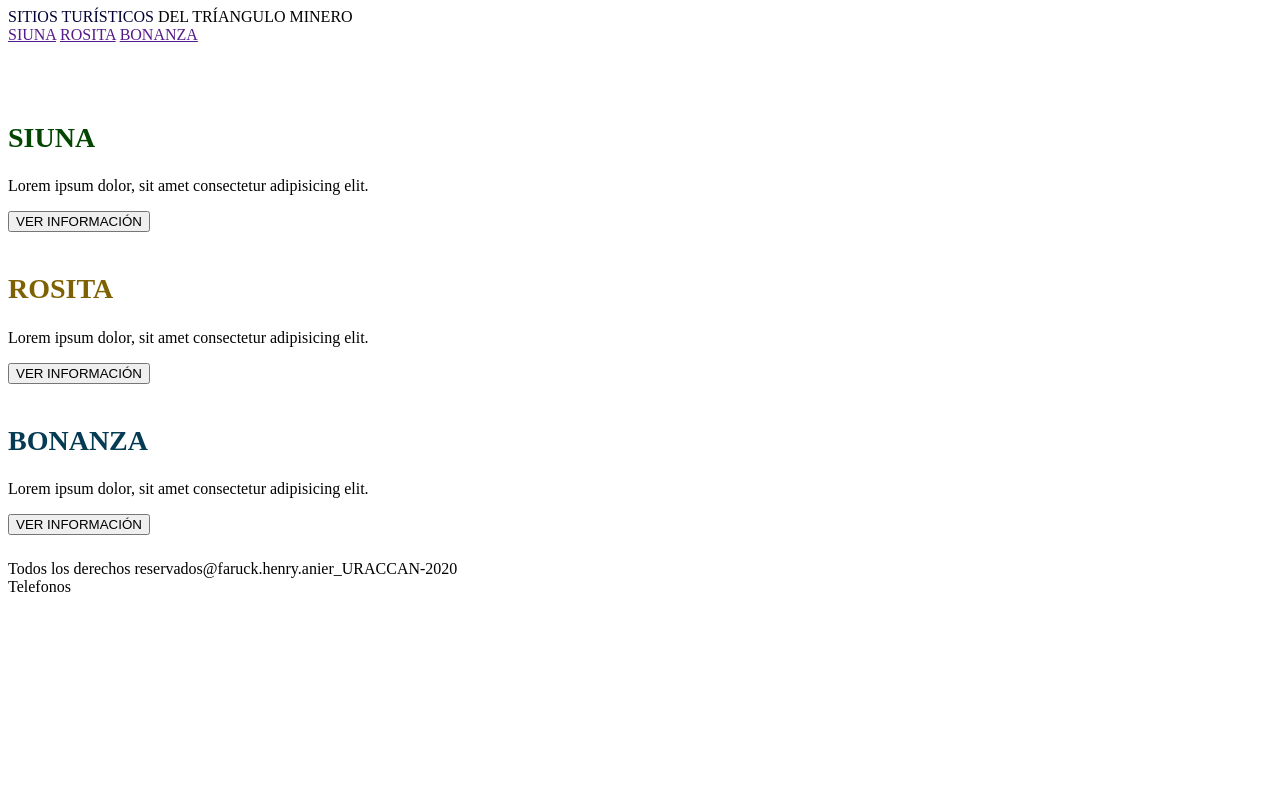
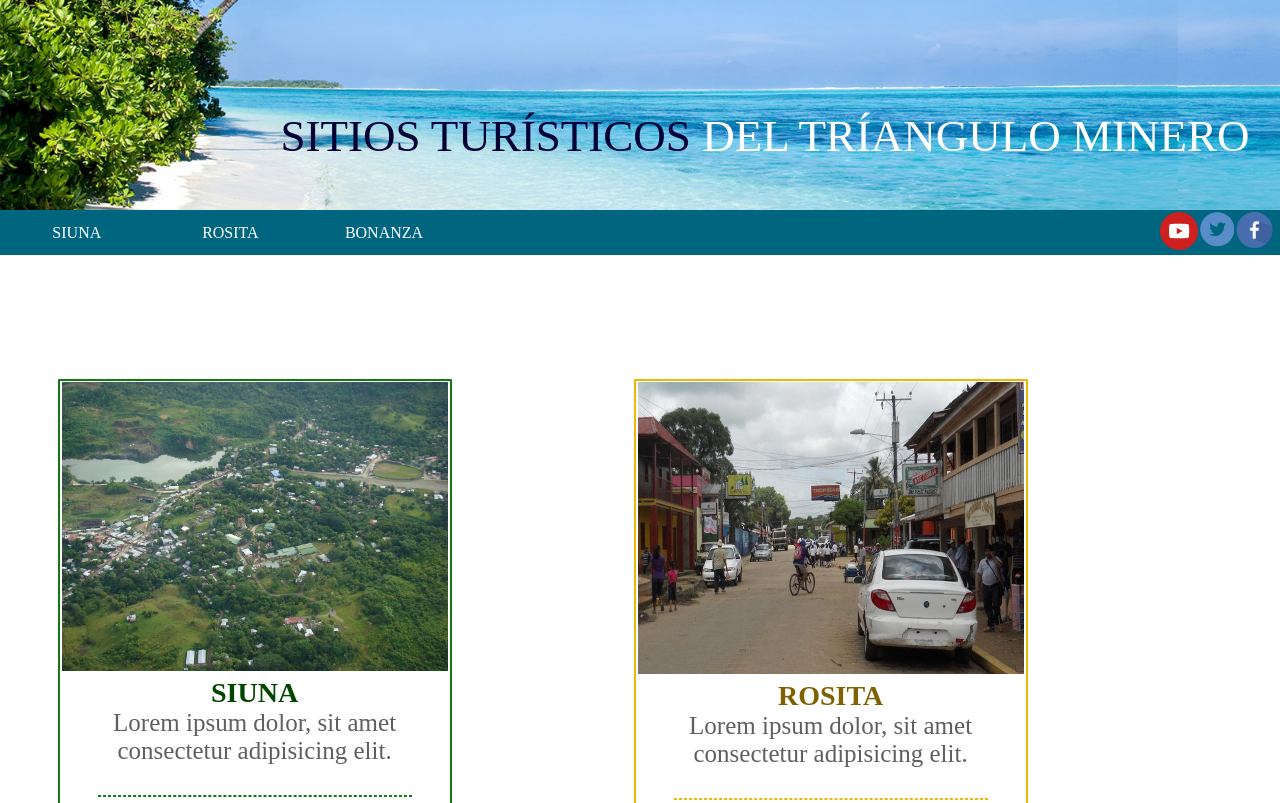
Before and after one commit to HenryDiaz1202/Final-Turisim, a plain HTML site: page index.html in a window 1280 px wide. Shown: the top 803 px of the page. Drawn offline with Linux system fonts and the light colour scheme; the site is published under a folder, as on GitHub Pages, so addresses that start at the root find nothing.

Commit message:
Cambio de ruta de los recursos img

```diff
--- a/index.html
+++ b/index.html
@@ -4,7 +4,7 @@
     <meta charset="UTF-8">
     <meta name="viewport" content="width=device-width, initial-scale=1.0">
     <title>Final-Turisim</title>
-    <link rel="stylesheet" href="/recursos/css/estilos.css">
+    <link rel="stylesheet" href="recursos/css/estilos.css">
 </head>
 <body>
 
@@ -18,9 +18,9 @@
                 <a id="a1" href="">ROSITA</a>
                 <a id="a1" href="">BONANZA</a>
             </nav>
-            <img id="img1" src="/recursos/img/iconfinder_facebook_605511.png" alt="">
-            <img id="img2" src="/recursos/img/iconfinder_twitter_circle_color_107170.png" alt="">
-            <img id="img" src="/recursos/img/iconfinder_youtube_1632538.png" alt="">
+            <img id="img1" src="recursos/img/iconfinder_facebook_605511.png" alt="">
+            <img id="img2" src="recursos/img/iconfinder_twitter_circle_color_107170.png" alt="">
+            <img id="img" src="recursos/img/iconfinder_youtube_1632538.png" alt="">
         </div>
     </header>
 
@@ -29,7 +29,7 @@
         <div id="contenedor">
             <div id="tarjeta1">
                 <div id="d">
-                    <img id="imag" src="/recursos/img/siuna.jpg" alt="">
+                    <img id="imag" src="recursos/img/siuna.jpg" alt="">
                 </div>
                 <h2 style="color: rgb(2, 70, 2);font-size: 28px;">SIUNA</h2>
                 <div id="d">
@@ -45,7 +45,7 @@
             </div>
             <div id="tarjeta2">
                 <div id="">
-                    <img id="imag1" src="/recursos/img/ROSITA.jpg" alt="">
+                    <img id="imag1" src="recursos/img/ROSITA.jpg" alt="">
                 </div>
                 <h2 style="color: rgb(126, 97, 2);font-size: 28px;">ROSITA</h2>
                 <div id="d">
@@ -61,7 +61,7 @@
             </div>
             <div id="tarjeta3">
                 <div id="d">
-                    <img id="imag" src="/recursos/img/bonanza.jpg" alt="">
+                    <img id="imag" src="recursos/img/bonanza.jpg" alt="">
                 </div>
                 <h2 style="color:rgb(5, 59, 83);font-size: 28px;">BONANZA</h2>
                 <div id="inf">
--- a/recursos/css/estilos.css
+++ b/recursos/css/estilos.css
@@ -11,7 +11,7 @@
     width: 100%;
     height: 210px;
 
-    background-image: url("/recursos/img/TURISM.png");
+    background-image: url("../img/TURISM.png");
     background-size: cover;
     background-repeat: no-repeat;
 
```
